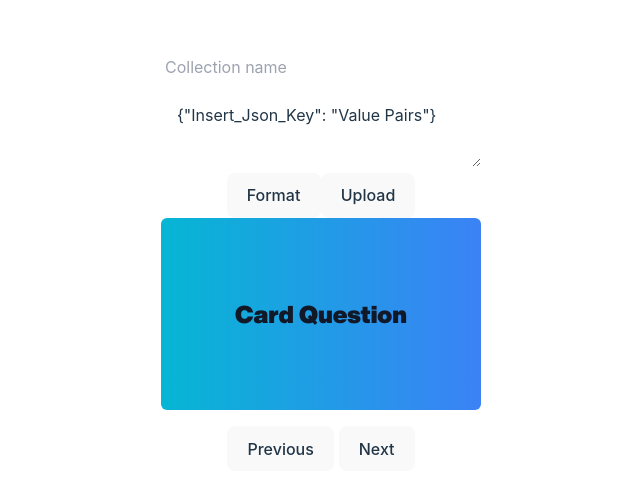
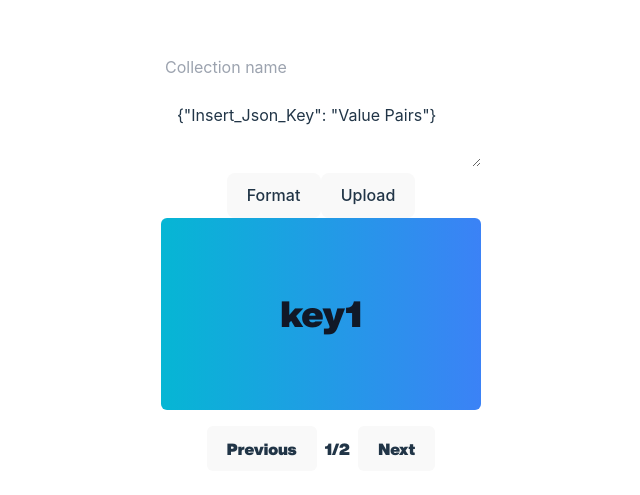
Before and after one commit to Marin260/lang_cards, a React (Vite) app: page / in a window 1280 px wide. Shown: the part 131-626 px from the top of the page, without its empty margins (319-959 px from the left). Built offline with nearby package versions, Linux system fonts and the light colour scheme.

Commit message:
User can now change questions

```diff
--- a/src/features/card-swap/components/Card.tsx
+++ b/src/features/card-swap/components/Card.tsx
@@ -1,7 +1,7 @@
-import { useState } from "react";
+import { useEffect, useState } from "react";
 import { CardActions } from "./CardActions";
+import { parseCollection } from "../utils/parse-collection";
 
-const defaultCardVal = "Card Question";
 export const Card = ({
   loadedCollection,
 }: {
@@ -9,20 +9,34 @@ export const Card = ({
     [key: string]: string | number;
   };
 }) => {
-  console.log(loadedCollection); // TODO: transform it into a list and pass it as cards value
-  const [cardValue, setCardValue] = useState(defaultCardVal);
+  const questions = parseCollection(loadedCollection);
+  const [questionNumber, setQuestionNumber] = useState(0);
+  const [cardValue, setCardValue] = useState<number | string>(
+    questions[questionNumber].q
+  );
+  console.log(questions);
+
+  useEffect(() => {
+    setCardValue(questions[questionNumber].q);
+  }, [questionNumber]);
+
   return (
     <>
       <div
         className="rounded-md min-w-[20rem] min-h-[12rem] flex items-center justify-center bg-gradient-to-r from-cyan-500 to-blue-500"
         onClick={() => {
-          if (cardValue === defaultCardVal) setCardValue("Card Answer");
-          else setCardValue(defaultCardVal);
+          if (cardValue === questions[questionNumber].q)
+            setCardValue(questions[questionNumber].a);
+          else setCardValue(questions[questionNumber].q);
         }}
       >
-        <p className="text-2xl text-gray-900 font-helvetica-now">{cardValue}</p>
+        <p className="text-4xl text-gray-900 font-helvetica-now">{cardValue}</p>
       </div>
-      <CardActions />
+      <CardActions
+        setQuestionNumber={setQuestionNumber}
+        questionNumber={questionNumber}
+        totalQuestions={questions.length}
+      />
     </>
   );
 };
--- a/src/features/card-swap/components/CardActions.tsx
+++ b/src/features/card-swap/components/CardActions.tsx
@@ -1,7 +1,35 @@
-export const CardActions = (): JSX.Element => {
+export const CardActions = ({
+  setQuestionNumber,
+  questionNumber,
+  totalQuestions,
+}: {
+  setQuestionNumber: (value: React.SetStateAction<number>) => void;
+  questionNumber: number;
+  totalQuestions: number;
+}): JSX.Element => {
   return (
     <div className="p-4">
-      <button>Previous</button> <button>Next</button>
+      <button
+        className="rounded-md font-helvetica-now"
+        onClick={() => {
+          if (questionNumber === 0) setQuestionNumber(totalQuestions - 1);
+          else setQuestionNumber(questionNumber - 1);
+        }}
+      >
+        Previous
+      </button>
+      <p className="inline p-2 font-light font-helvetica-now">
+        {questionNumber + 1}/{totalQuestions}
+      </p>
+      <button
+        className="rounded-md font-helvetica-now"
+        onClick={() => {
+          if (questionNumber === totalQuestions - 1) setQuestionNumber(0);
+          else setQuestionNumber(questionNumber + 1);
+        }}
+      >
+        Next
+      </button>
     </div>
   );
 };
--- a/src/features/card-swap/utils/parse-collection.ts
+++ b/src/features/card-swap/utils/parse-collection.ts
@@ -2,5 +2,11 @@ export const parseCollection = (collection: {
   [key: string]: string | number;
 }) => {
   // TODO: transform into list
-  return collection;
+  const collectionList: { q: string; a: string | number }[] = [];
+  const collectionKeys = Object.keys(collection);
+
+  for (const key of collectionKeys)
+    collectionList.push({ q: key, a: collection[key] });
+
+  return collectionList;
 };
```
